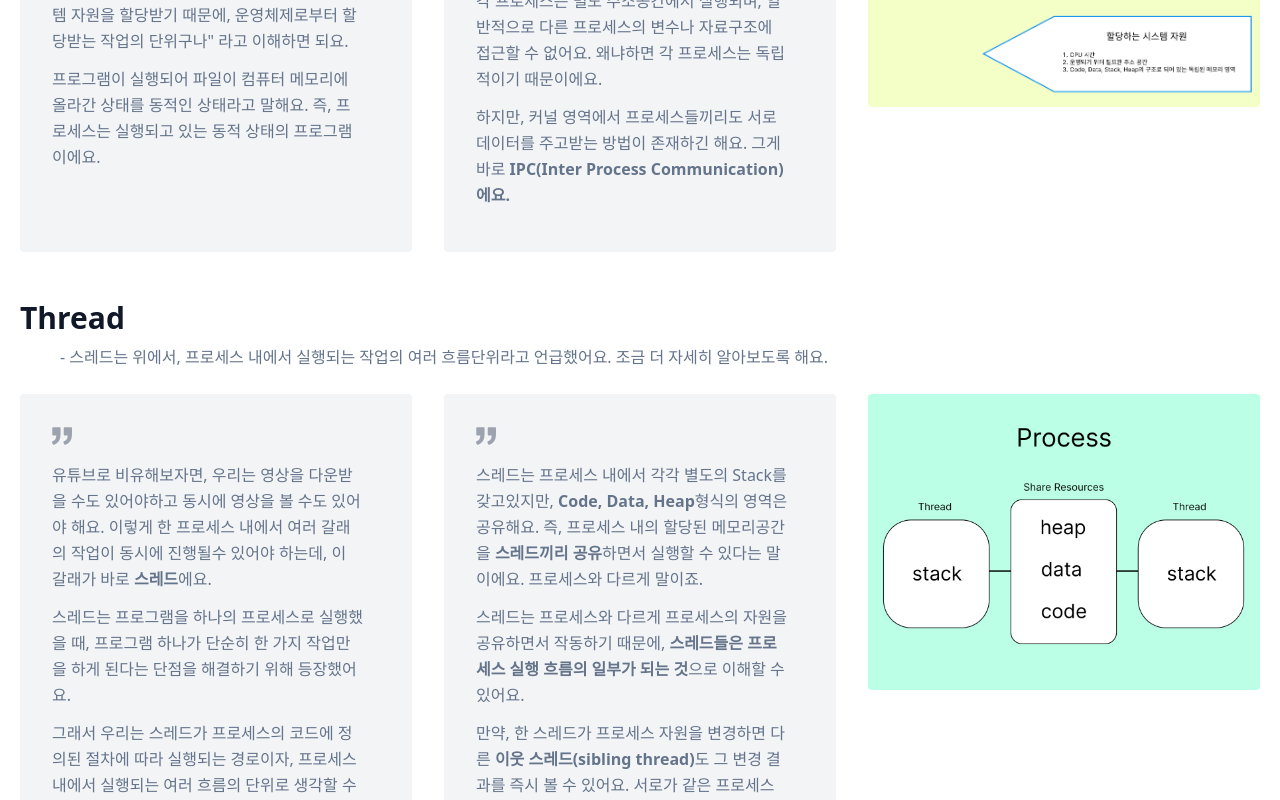
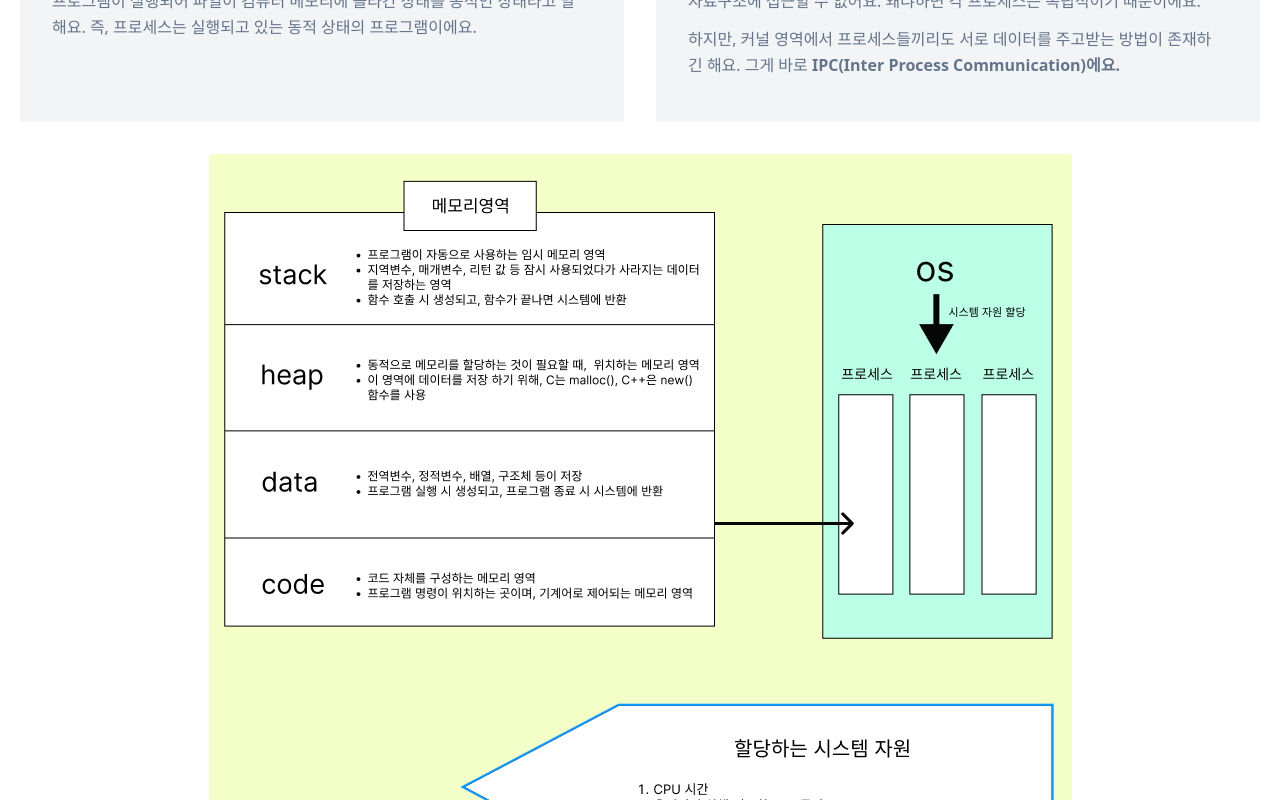
Before and after one commit to Lee-Sang-Beom/nextjs_and_notion, a Next.js app: page /web_basic/process_and_thread in a window 1280 px wide. Shown: the part 1180-1980 px from the top of the page. Built offline with nearby package versions, Linux system fonts and the light colour scheme.

Commit message:
notify design, add mediaquery(2xl, md) : divide screen > introduce process, thread content area in process_and_thread page

```diff
--- a/pages/web_basic/process_and_thread.tsx
+++ b/pages/web_basic/process_and_thread.tsx
@@ -86,7 +86,7 @@ export default function Process_and_Thread() {
                                 {`- 프로세스는 위에서 운영체제로부터 시스템 자원을 할당받는 작업 단위라고 했어요. 좀 더 알아보도록 해요.`}
                             </p>
                             <div className="flex flex-wrap -m-4">
-                                <div className="p-4 md:w-1/3 w-full">
+                                <div className="p-4 md:w-1/2 2xl:w-1/3 w-full">
                                     <div className="h-full bg-gray-100 dark:bg-gray-200 p-8 rounded">
                                         <svg xmlns="http://www.w3.org/2000/svg" fill="currentColor" className="block w-5 h-5 text-gray-400 mb-4" viewBox="0 0 975.036 975.036">
                                             <path d="M925.036 57.197h-304c-27.6 0-50 22.4-50 50v304c0 27.601 22.4 50 50 50h145.5c-1.9 79.601-20.4 143.3-55.4 191.2-27.6 37.8-69.399 69.1-125.3 93.8-25.7 11.3-36.8 41.7-24.8 67.101l36 76c11.6 24.399 40.3 35.1 65.1 24.399 66.2-28.6 122.101-64.8 167.7-108.8 55.601-53.7 93.7-114.3 114.3-181.9 20.601-67.6 30.9-159.8 30.9-276.8v-239c0-27.599-22.401-50-50-50zM106.036 913.497c65.4-28.5 121-64.699 166.9-108.6 56.1-53.7 94.4-114.1 115-181.2 20.6-67.1 30.899-159.6 30.899-277.5v-239c0-27.6-22.399-50-50-50h-304c-27.6 0-50 22.4-50 50v304c0 27.601 22.4 50 50 50h145.5c-1.9 79.601-20.4 143.3-55.4 191.2-27.6 37.8-69.4 69.1-125.3 93.8-25.7 11.3-36.8 41.7-24.8 67.101l35.9 75.8c11.601 24.399 40.501 35.2 65.301 24.399z"></path>
@@ -105,7 +105,7 @@ export default function Process_and_Thread() {
                                         </p>
                                     </div>
                                 </div>
-                                <div className="p-4 md:w-1/3 w-full">
+                                <div className="p-4 md:w-1/2 2xl:w-1/3 w-full">
                                     <div className="h-full bg-gray-100 dark:bg-gray-200 p-8 rounded">
                                         <svg xmlns="http://www.w3.org/2000/svg" fill="currentColor" className="block w-5 h-5 text-gray-400 mb-4" viewBox="0 0 975.036 975.036">
                                             <path d="M925.036 57.197h-304c-27.6 0-50 22.4-50 50v304c0 27.601 22.4 50 50 50h145.5c-1.9 79.601-20.4 143.3-55.4 191.2-27.6 37.8-69.399 69.1-125.3 93.8-25.7 11.3-36.8 41.7-24.8 67.101l36 76c11.6 24.399 40.3 35.1 65.1 24.399 66.2-28.6 122.101-64.8 167.7-108.8 55.601-53.7 93.7-114.3 114.3-181.9 20.601-67.6 30.9-159.8 30.9-276.8v-239c0-27.599-22.401-50-50-50zM106.036 913.497c65.4-28.5 121-64.699 166.9-108.6 56.1-53.7 94.4-114.1 115-181.2 20.6-67.1 30.899-159.6 30.899-277.5v-239c0-27.6-22.399-50-50-50h-304c-27.6 0-50 22.4-50 50v304c0 27.601 22.4 50 50 50h145.5c-1.9 79.601-20.4 143.3-55.4 191.2-27.6 37.8-69.4 69.1-125.3 93.8-25.7 11.3-36.8 41.7-24.8 67.101l35.9 75.8c11.601 24.399 40.501 35.2 65.301 24.399z"></path>
@@ -125,7 +125,7 @@ export default function Process_and_Thread() {
                                         </p>
                                     </div>
                                 </div>
-                                <div className="p-4 md:w-1/3 w-full h-full">
+                                <div className="p-4 md:w-full 2xl:w-1/3 w-full h-full flex justify-center">
                                     <img
                                         className="object-cover object-center rounded mb-1"
                                         alt="hero"
@@ -142,7 +142,7 @@ export default function Process_and_Thread() {
                                 {`- 스레드는 위에서, 프로세스 내에서 실행되는 작업의 여러 흐름단위라고 언급했어요. 조금 더 자세히 알아보도록 해요.`}
                             </p>
                             <div className="flex flex-wrap -m-4">
-                                <div className="p-4 md:w-1/3 w-full">
+                                <div className="p-4 md:w-1/2 2xl:w-1/3 w-full">
                                     <div className="h-full bg-gray-100 dark:bg-gray-200 p-8 rounded">
                                         <svg xmlns="http://www.w3.org/2000/svg" fill="currentColor" className="block w-5 h-5 text-gray-400 mb-4" viewBox="0 0 975.036 975.036">
                                             <path d="M925.036 57.197h-304c-27.6 0-50 22.4-50 50v304c0 27.601 22.4 50 50 50h145.5c-1.9 79.601-20.4 143.3-55.4 191.2-27.6 37.8-69.399 69.1-125.3 93.8-25.7 11.3-36.8 41.7-24.8 67.101l36 76c11.6 24.399 40.3 35.1 65.1 24.399 66.2-28.6 122.101-64.8 167.7-108.8 55.601-53.7 93.7-114.3 114.3-181.9 20.601-67.6 30.9-159.8 30.9-276.8v-239c0-27.599-22.401-50-50-50zM106.036 913.497c65.4-28.5 121-64.699 166.9-108.6 56.1-53.7 94.4-114.1 115-181.2 20.6-67.1 30.899-159.6 30.899-277.5v-239c0-27.6-22.399-50-50-50h-304c-27.6 0-50 22.4-50 50v304c0 27.601 22.4 50 50 50h145.5c-1.9 79.601-20.4 143.3-55.4 191.2-27.6 37.8-69.4 69.1-125.3 93.8-25.7 11.3-36.8 41.7-24.8 67.101l35.9 75.8c11.601 24.399 40.501 35.2 65.301 24.399z"></path>
@@ -154,7 +154,7 @@ export default function Process_and_Thread() {
                                         <p className="leading-relaxed dark:text-slate-700">{`그래서 우리는 스레드가 프로세스의 코드에 정의된 절차에 따라 실행되는 경로이자, 프로세스 내에서 실행되는 여러 흐름의 단위로 생각할 수 있어요.`}</p>
                                     </div>
                                 </div>
-                                <div className="p-4 md:w-1/3 w-full">
+                                <div className="p-4 md:w-1/2 2xl:w-1/3 w-full">
                                     <div className="h-full bg-gray-100 dark:bg-gray-200 p-8 rounded">
                                         <svg xmlns="http://www.w3.org/2000/svg" fill="currentColor" className="block w-5 h-5 text-gray-400 mb-4" viewBox="0 0 975.036 975.036">
                                             <path d="M925.036 57.197h-304c-27.6 0-50 22.4-50 50v304c0 27.601 22.4 50 50 50h145.5c-1.9 79.601-20.4 143.3-55.4 191.2-27.6 37.8-69.399 69.1-125.3 93.8-25.7 11.3-36.8 41.7-24.8 67.101l36 76c11.6 24.399 40.3 35.1 65.1 24.399 66.2-28.6 122.101-64.8 167.7-108.8 55.601-53.7 93.7-114.3 114.3-181.9 20.601-67.6 30.9-159.8 30.9-276.8v-239c0-27.599-22.401-50-50-50zM106.036 913.497c65.4-28.5 121-64.699 166.9-108.6 56.1-53.7 94.4-114.1 115-181.2 20.6-67.1 30.899-159.6 30.899-277.5v-239c0-27.6-22.399-50-50-50h-304c-27.6 0-50 22.4-50 50v304c0 27.601 22.4 50 50 50h145.5c-1.9 79.601-20.4 143.3-55.4 191.2-27.6 37.8-69.4 69.1-125.3 93.8-25.7 11.3-36.8 41.7-24.8 67.101l35.9 75.8c11.601 24.399 40.501 35.2 65.301 24.399z"></path>
@@ -178,7 +178,7 @@ export default function Process_and_Thread() {
                                         </p>
                                     </div>
                                 </div>
-                                <div className="p-4 md:w-1/3 w-full h-full">
+                                <div className="p-4 md:w-full 2xl:w-1/3 w-full h-full flex justify-center">
                                     <img
                                         className="object-cover object-center rounded mb-1"
                                         alt="hero"
--- a/pages/web_basic/scope.tsx
+++ b/pages/web_basic/scope.tsx
@@ -90,6 +90,7 @@ export default function Scope() {
                             <h1 className="text-2xl font-bold title-font text-gray-900 mt-6 mb-5 ">함수 레벨 스코프</h1>
                             <div className="flex flex-wrap -m-4">
                                 <div className="p-4 lg:w-full xl:w-1/3 w-full">
+
                                     <div className="h-full bg-gray-100 dark:bg-gray-200 p-8 rounded">
                                         <svg xmlns="http://www.w3.org/2000/svg" fill="currentColor" className="block w-5 h-5 text-gray-400 mb-4" viewBox="0 0 975.036 975.036">
                                             <path d="M925.036 57.197h-304c-27.6 0-50 22.4-50 50v304c0 27.601 22.4 50 50 50h145.5c-1.9 79.601-20.4 143.3-55.4 191.2-27.6 37.8-69.399 69.1-125.3 93.8-25.7 11.3-36.8 41.7-24.8 67.101l36 76c11.6 24.399 40.3 35.1 65.1 24.399 66.2-28.6 122.101-64.8 167.7-108.8 55.601-53.7 93.7-114.3 114.3-181.9 20.601-67.6 30.9-159.8 30.9-276.8v-239c0-27.599-22.401-50-50-50zM106.036 913.497c65.4-28.5 121-64.699 166.9-108.6 56.1-53.7 94.4-114.1 115-181.2 20.6-67.1 30.899-159.6 30.899-277.5v-239c0-27.6-22.399-50-50-50h-304c-27.6 0-50 22.4-50 50v304c0 27.601 22.4 50 50 50h145.5c-1.9 79.601-20.4 143.3-55.4 191.2-27.6 37.8-69.4 69.1-125.3 93.8-25.7 11.3-36.8 41.7-24.8 67.101l35.9 75.8c11.601 24.399 40.501 35.2 65.301 24.399z"></path>
```
